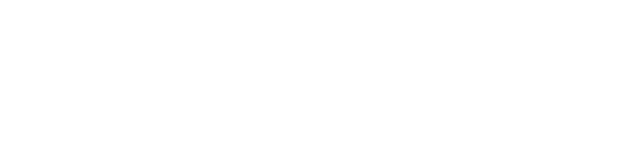
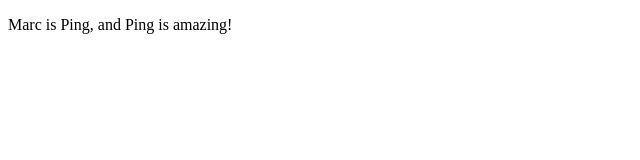
Before and after one commit to MarcGoedemans/PongPing, a plain HTML site: page index.html in a window 1280 px wide. Shown: the whole page, without its empty margins (0-640 px from the left). Drawn offline with Linux system fonts and the light colour scheme.

Commit message:
feat : added paragraph

```diff
--- a/index.html
+++ b/index.html
@@ -7,6 +7,6 @@
     </head>
 
     <body>
-
+<p>Marc is Ping, and Ping is amazing!</p>
     </body>
 </html>
```
